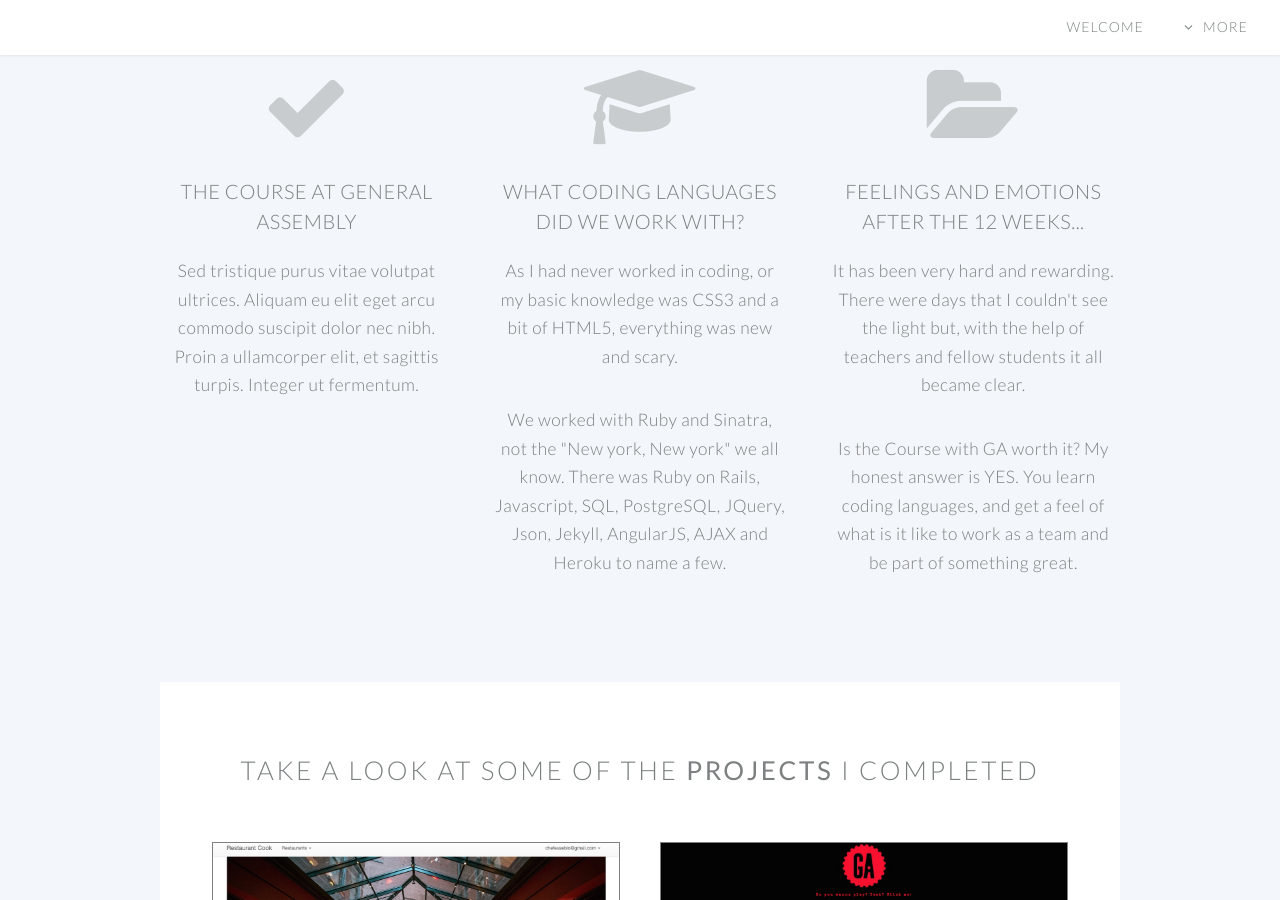
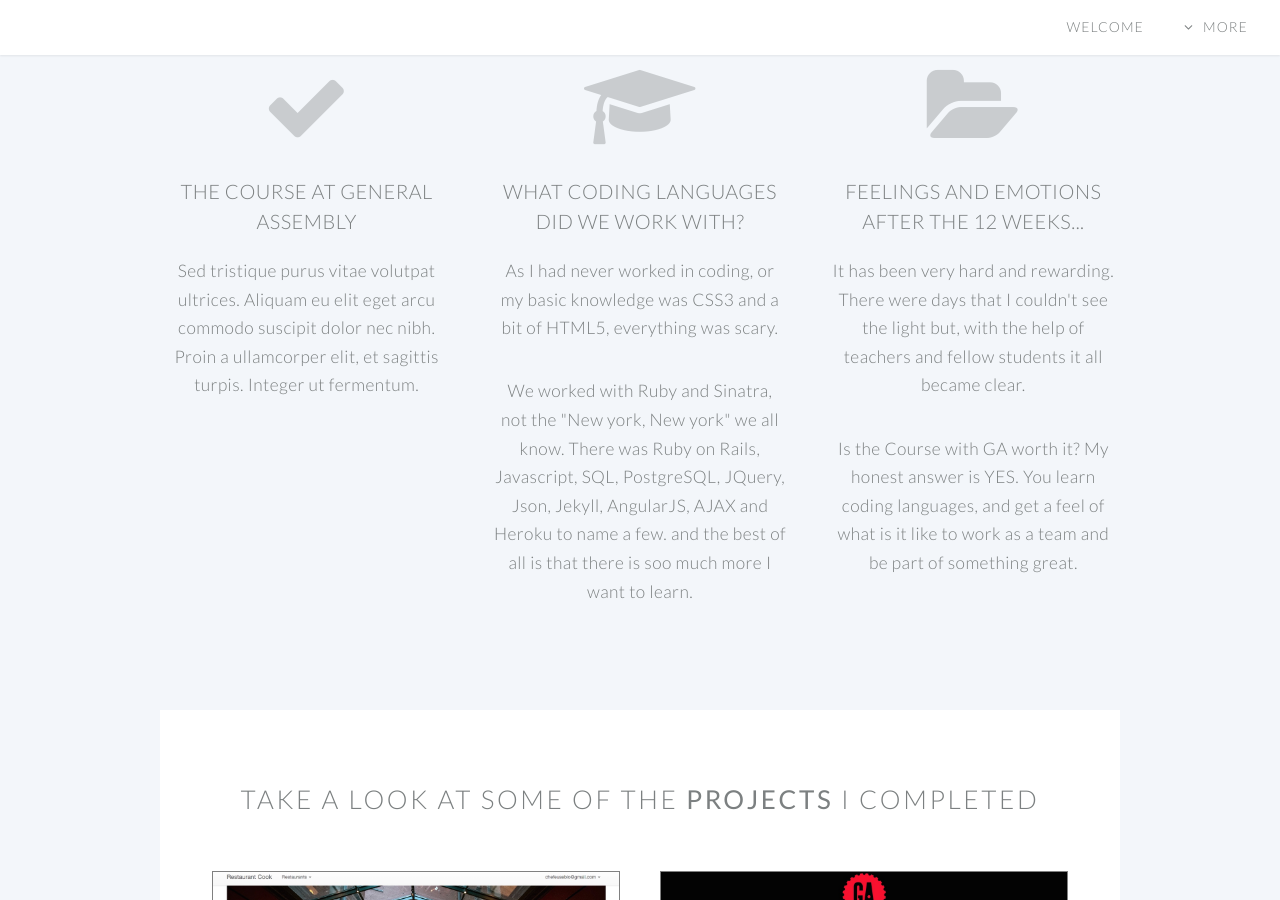
Before and after one commit to eusegone/eusegone.github.io, a Jekyll site: the page built from index.html, in a window 1280 px wide and 900 px high, scrolled down 1409 px. Built offline with Jekyll 4.4.1, drawn with Linux system fonts in a browser that asks for light colours.

Commit message:
adding about me part 3

```diff
--- a/index.html
+++ b/index.html
@@ -68,7 +68,7 @@ layout: landing-page
 									<header>
 										<h3>What coding Languages did we work with? </h3>
 									</header>
-									<p>As I had never worked in coding, or my basic knowledge was CSS3 and a bit of HTML5, everything was new and scary.</p><p> We worked with Ruby and Sinatra, not the "New york, New york" we all know. There was Ruby on Rails, Javascript, SQL, PostgreSQL, JQuery, Json, Jekyll, AngularJS, AJAX and Heroku to name a few.</p>
+									<p>As I had never worked in coding, or my basic knowledge was CSS3 and a bit of HTML5, everything was scary.</p><p> We worked with Ruby and Sinatra, not the "New york, New york" we all know. There was Ruby on Rails, Javascript, SQL, PostgreSQL, JQuery, Json, Jekyll, AngularJS, AJAX and Heroku to name a few. and the best of all is that there is soo much more I want to learn.</p>
 								</section>
 
 							</div>
```
